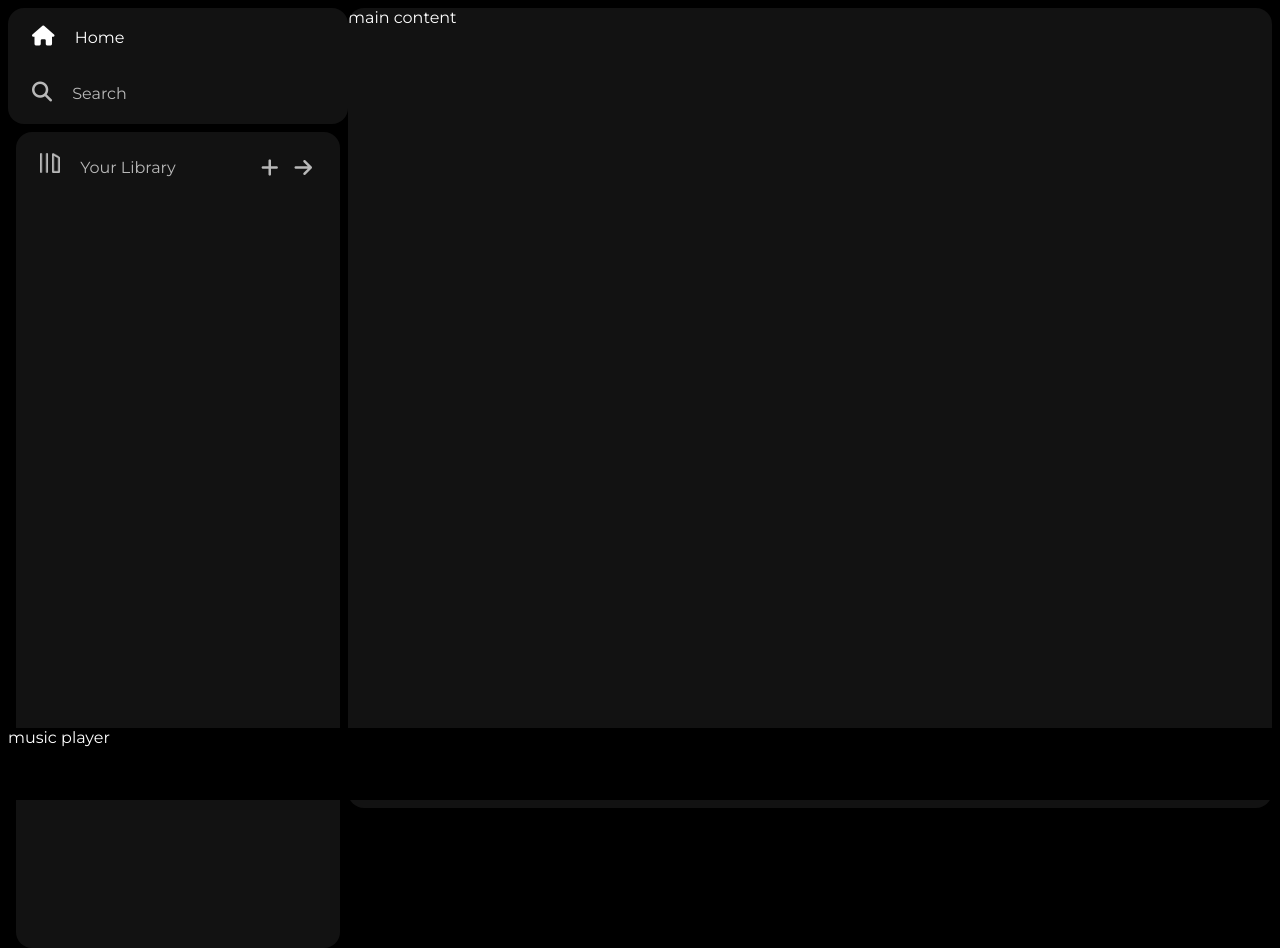
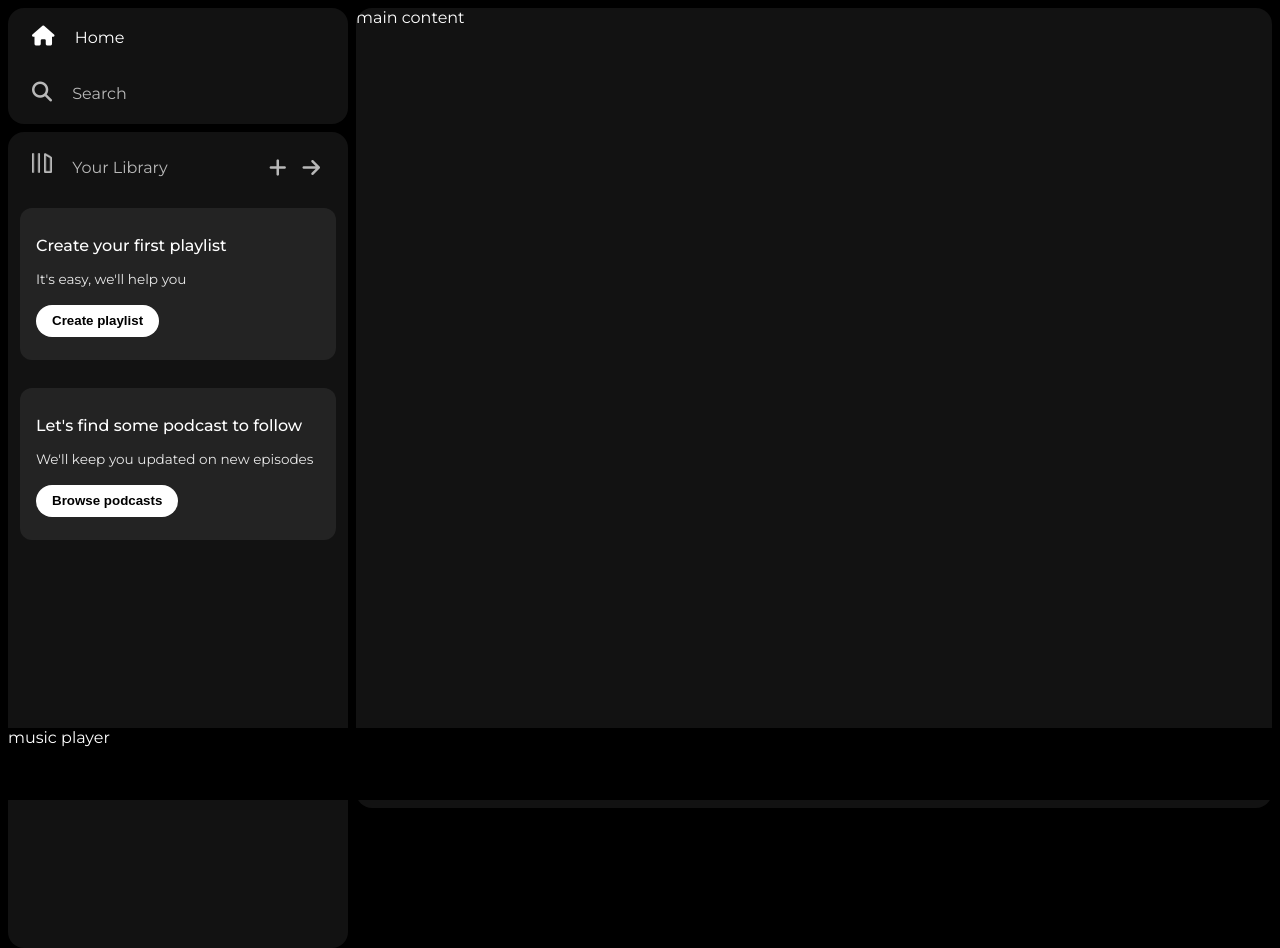
Before and after one commit to smb-lemon/spotify-clone, a plain HTML site: page index.html in a window 1280 px wide. Drawn offline with Linux system fonts and the light colour scheme.

Commit message:
feat: added library box for sidebar

```diff
--- a/index.html
+++ b/index.html
@@ -35,6 +35,18 @@
                         <i class="fa-solid fa-arrow-right"></i>
                     </div>
                 </div>
+                <div class="lib-box">
+                    <div class="box">
+                        <p class="box-p1">Create your first playlist</p>
+                        <p class="box-p2">It's easy, we'll help you</p>
+                        <button class="bedge">Create playlist</button>
+                    </div>
+                    <div class="box">
+                        <p class="box-p1">Let's find some podcast to follow</p>
+                        <p class="box-p2">We'll keep you updated on new episodes</p>
+                        <button class="bedge">Browse podcasts</button>
+                    </div>
+                </div>
             </div>
         </div>
         <div class="main-content">main content</div>
--- a/style.css
+++ b/style.css
@@ -16,6 +16,7 @@ body {
     background-color: black;
     width: 340px;
     border-radius: 1rem;
+    margin-right: 0.5rem;
 
 }
 .main-content {
@@ -66,7 +67,7 @@ a {
     background-color: #121212;
     border-radius: 1rem;
     height: 100%;
-    margin: 0.5rem;
+    margin-top: 0.5rem;
     padding: 0.5rem 0.75rem;
 }
 .options {
@@ -89,3 +90,30 @@ a {
 .icons i:hover {
     opacity: 1;
 }
+
+.box {
+    background-color: #232323;
+    height: 8rem;
+    border-radius: 0.75rem;
+    margin: 0.75rem 0 1.75rem 0;
+    padding: 0.75rem 1rem;
+
+}
+.box-p1 {
+    font-size: 1rem;
+    font-weight: 500;
+}
+.box-p2 {
+    font-size: 0.85rem;
+    opacity: 0.9;
+}
+.bedge {
+    background-color: white;
+    border: none;
+    border-radius: 100px;
+    padding: 0.25rem 1rem;
+    font-weight: 700;
+    margin-top: 0.25rem;
+    height: 2rem;
+    width: fit-content;
+}
```
